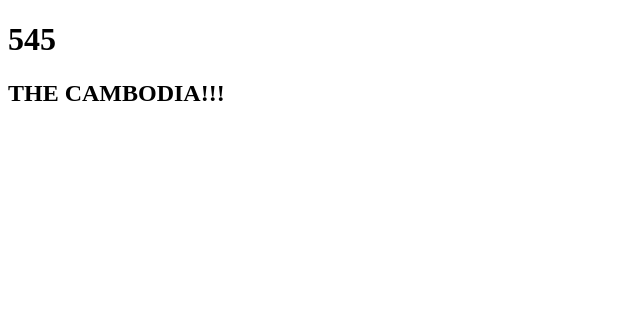
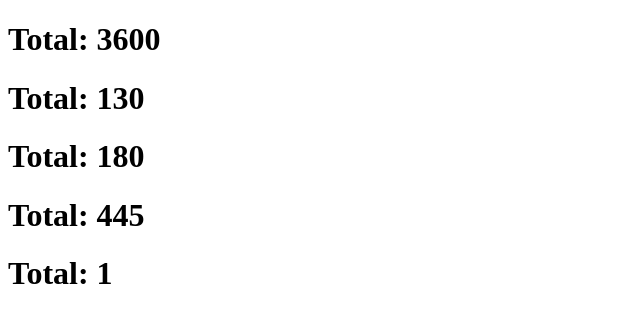
Before and after one commit to hongdyhengmesa/WebDevelopment, a Vue app: page / in a window 1280 px wide. Shown: the top 322 px of the page, without its empty margins (0-640 px from the left). Built offline with nearby package versions, Linux system fonts and the light colour scheme.

Commit message:
Exercise for Databinding

```diff
--- a/src/components/Databinding.vue
+++ b/src/components/Databinding.vue
@@ -1,10 +1,32 @@
 <template>
-    <h1>{{ price * quantity }}</h1>
-    <h2>{{ name.toUpperCase() }}</h2>
+    <!-- Complex logic -->
+    <h1>Total: {{ multi() }}</h1>
+    <h1>Total: {{ sum() }}</h1>
+    <h1>Total: {{ minus() }}</h1>
+    <h1>Total: {{ divide() }}</h1>
+    <h1>Total: {{ remain() }}</h1>
 </template>
 
 <script setup>
-    const price = 109;
-    const quantity = 5;
-    const name = "The Cambodia!!!";
+
+    function multi(){
+        return 900 * 4;
+    }
+
+    function sum(){
+        return 100 + 30;
+    }
+
+    function minus(){
+        return 190 - 10;
+    }
+
+    function divide(){
+        return 890 / 2;
+    }
+
+    function remain(){
+        return 81 % 2;
+    }
+
 </script>
```
